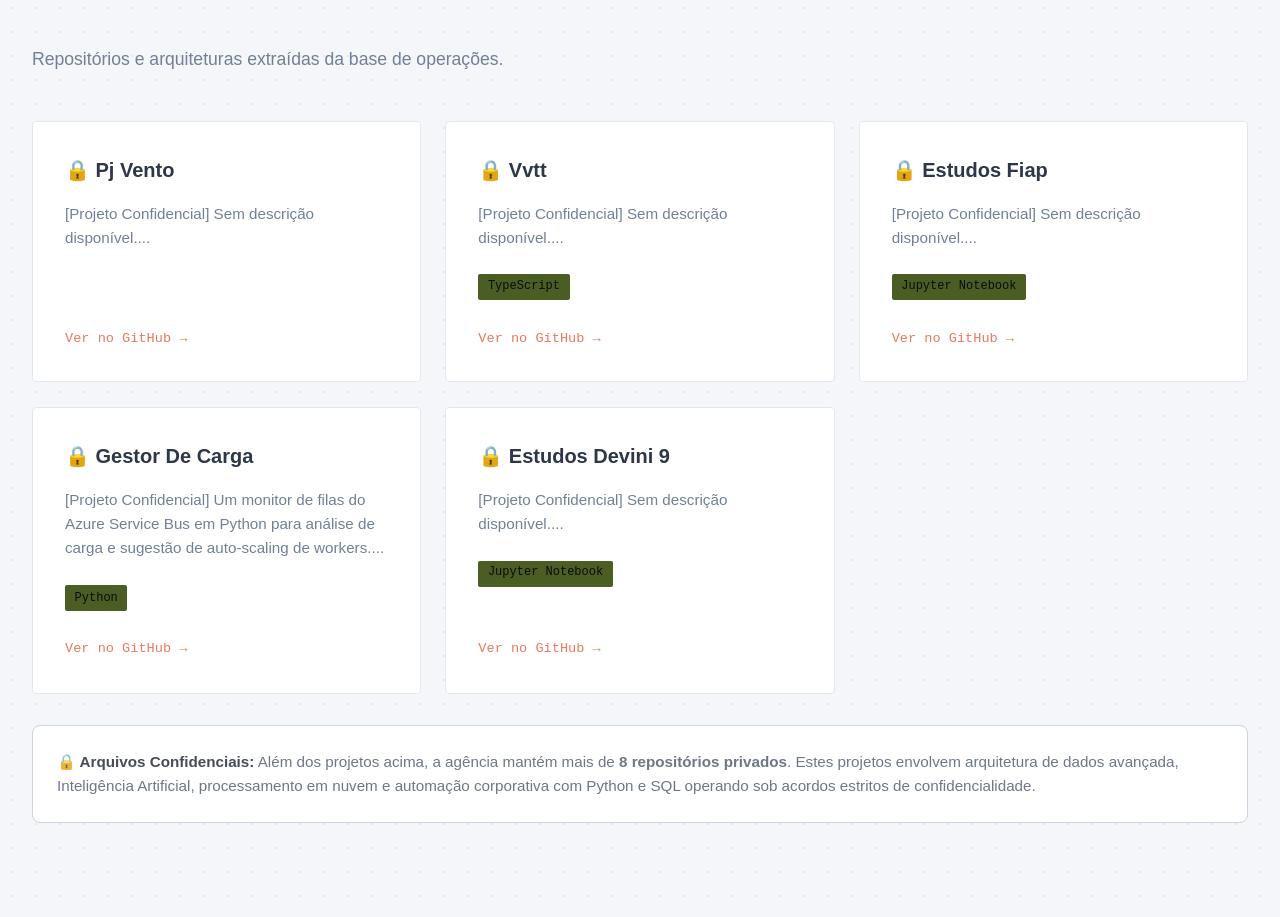
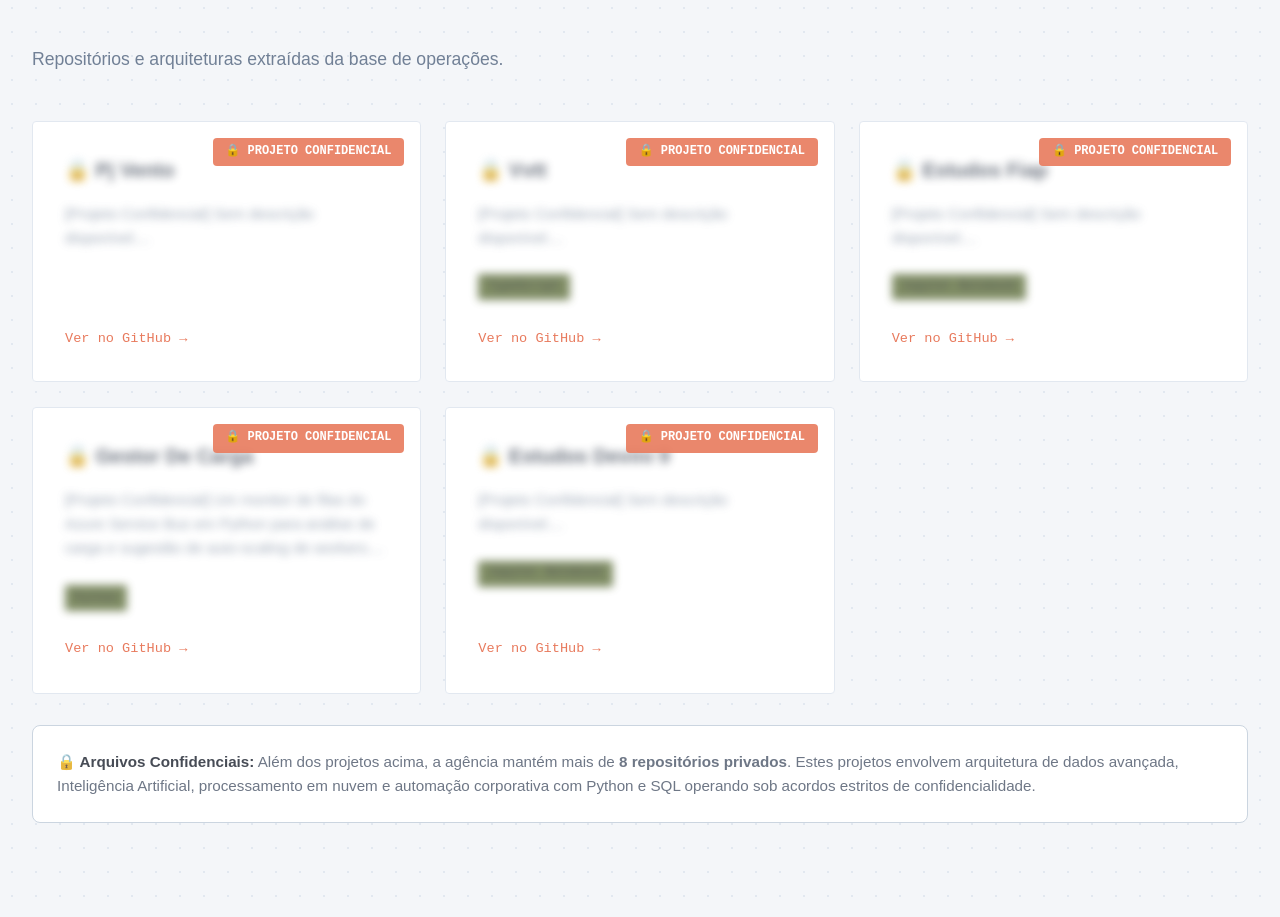
Before and after one commit to devini9/portfolio, a React (Vite) app: page / in a window 1280 px wide. Shown: the part 2548-3465 px from the top of the page. Built offline with nearby package versions, Linux system fonts and the light colour scheme.

Commit message:
fix: reaplica blur em projetos privados

```diff
--- a/src/components/ProjectCard.css
+++ b/src/components/ProjectCard.css
@@ -53,3 +53,41 @@
   font-family: var(--font-mono);
   font-size: 0.85rem;
 }
+
+/* Estilos para projetos privados */
+.project-card-private {
+  position: relative;
+  overflow: hidden;
+}
+
+.project-content-blur {
+  filter: blur(4px);
+  opacity: 0.7;
+  transition: all 0.3s ease;
+}
+
+.project-card-private:hover .project-content-blur {
+  filter: blur(0);
+  opacity: 1;
+}
+
+.project-private-overlay {
+  position: absolute;
+  top: 1rem;
+  right: 1rem;
+  background: rgba(232, 122, 93, 0.9);
+  color: white;
+  padding: 0.3rem 0.8rem;
+  border-radius: 4px;
+  font-family: var(--font-mono);
+  font-size: 0.75rem;
+  font-weight: 700;
+  backdrop-filter: blur(2px);
+  z-index: 2;
+}
+
+.private-badge {
+  display: inline-flex;
+  align-items: center;
+  gap: 0.3rem;
+}
--- a/src/components/ProjectCard.tsx
+++ b/src/components/ProjectCard.tsx
@@ -7,6 +7,7 @@ interface ProjetoData {
     tags?: string[];
     repo_url?: string;
     demo_url?: string;
+    private?: boolean;
     [key: string]: any;
   };
   content: string;
@@ -21,14 +22,15 @@ export function ProjectCard({ project }: ProjectCardProps) {
   const tags = project.frontmatter.tags || [];
   const repoUrl = project.frontmatter.repo_url || `https://github.com/devini9/${project.id}`;
   const demoUrl = project.frontmatter.demo_url;
+  const isPrivate = project.frontmatter.private || false;
 
   const snippet = project.content
     ? project.content.substring(0, 150).replace(/#/g, '').trim() + '...'
     : 'Sem descrição disponível.';
 
   return (
-    <article className="project-card reveal">
-      <div className="project-content">
+    <article className={`project-card reveal ${isPrivate ? 'project-card-private' : ''}`}>
+      <div className={`project-content ${isPrivate ? 'project-content-blur' : ''}`}>
         <h3 className="project-title">{name}</h3>
         <p className="project-description">{snippet}</p>
 
@@ -38,6 +40,12 @@ export function ProjectCard({ project }: ProjectCardProps) {
           ))}
         </div>
       </div>
+
+      {isPrivate && (
+        <div className="project-private-overlay">
+          <span className="private-badge">🔒 PROJETO CONFIDENCIAL</span>
+        </div>
+      )}
 
       <div className="project-links">
         <a
@@ -56,7 +64,7 @@ export function ProjectCard({ project }: ProjectCardProps) {
             className="text-link"
             style={{ marginLeft: '1rem' }}
           >
-          Demo →
+            Demo →
           </a>
         )}
       </div>
```
Also changed, not shown: 1 other file (tests, documents, lock files or other folders).
